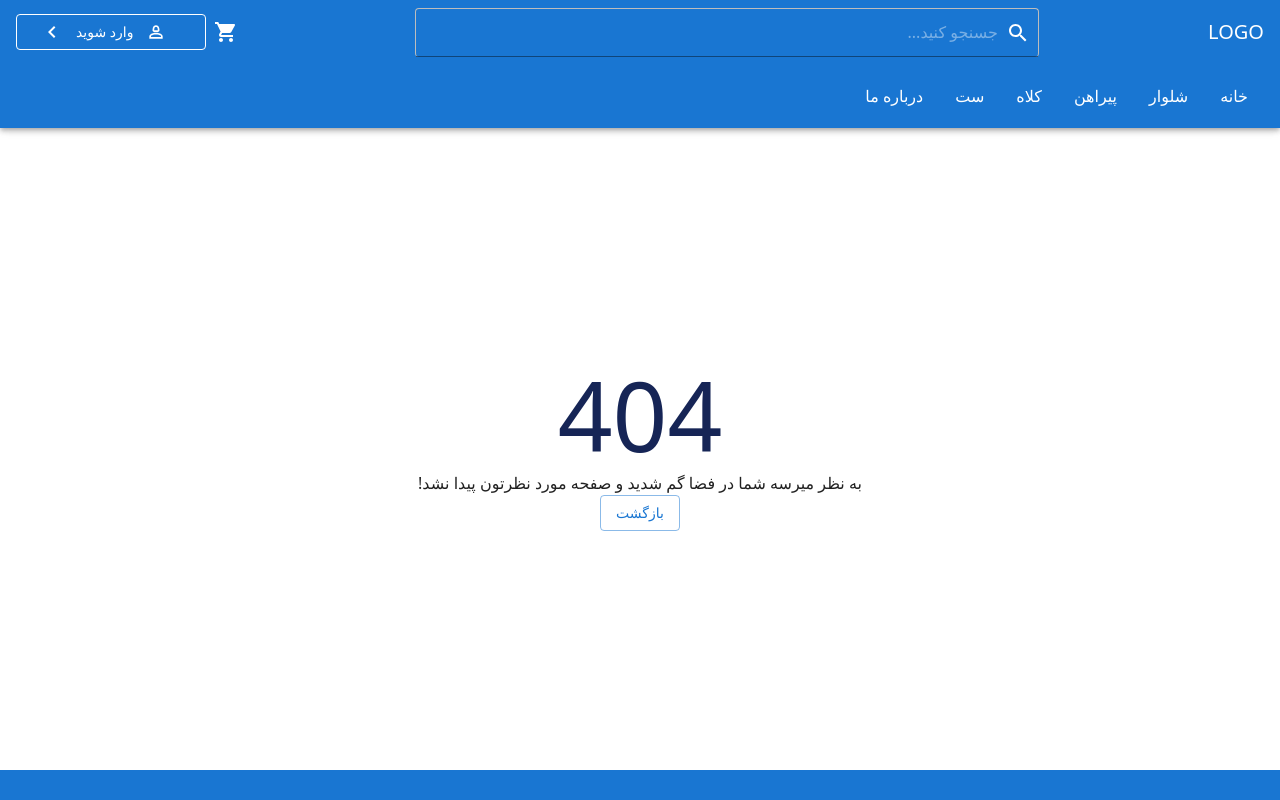
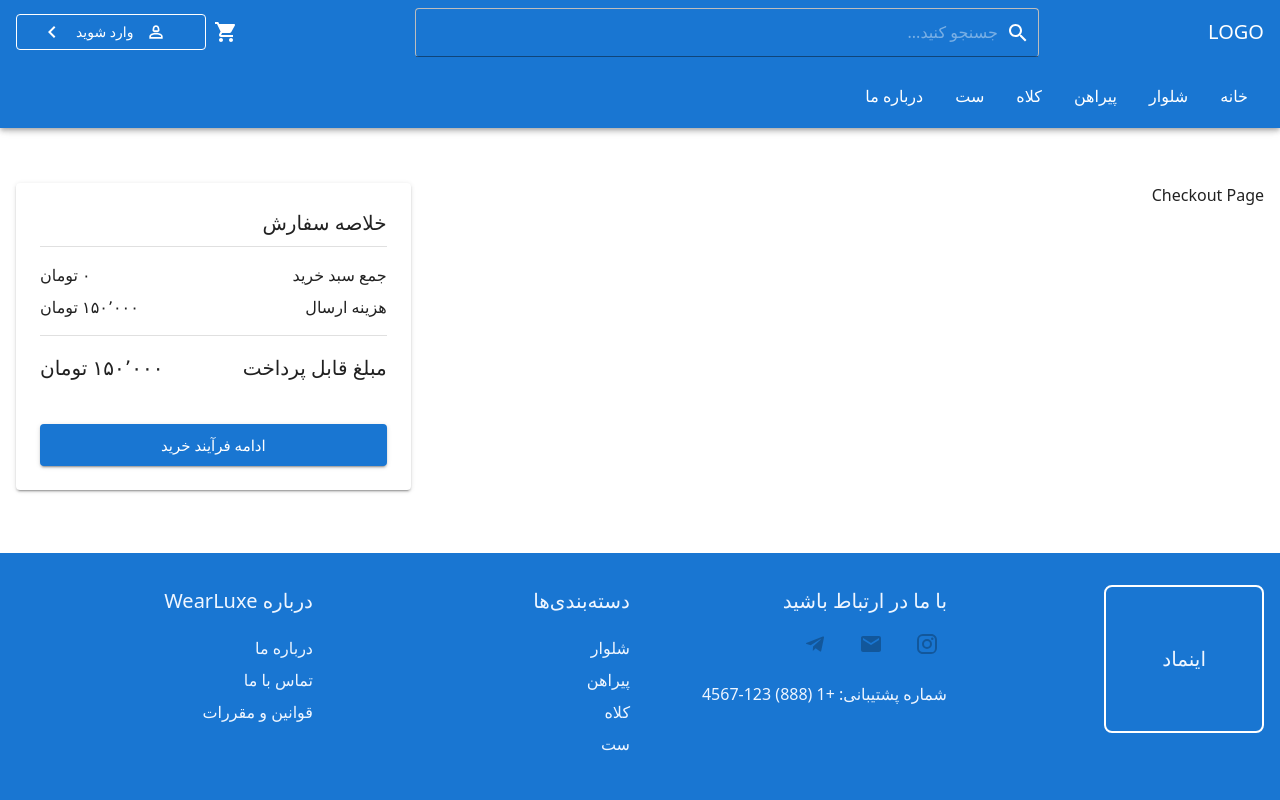
Before and after one commit to mehrdadj2005/WearLuxe, a Next.js app: page /cart/checkout in a window 1280 px wide. Before the commit this address had no page. Shown: the top 800 px of the page. Built offline with nearby package versions, Linux system fonts and the light colour scheme; what @mui/material-nextjs would draw is missing.

Commit message:
feat: add Checkout component for the checkout page

```diff
--- /dev/null
+++ b/src/app/cart/checkout/page.tsx
@@ -0,0 +1,10 @@
+function Checkout() {
+    return (
+        <div>
+            <h1>Checkout Page</h1>
+            {/* Additional checkout components will go here */}
+        </div>
+    );
+}
+
+export default Checkout;
```
